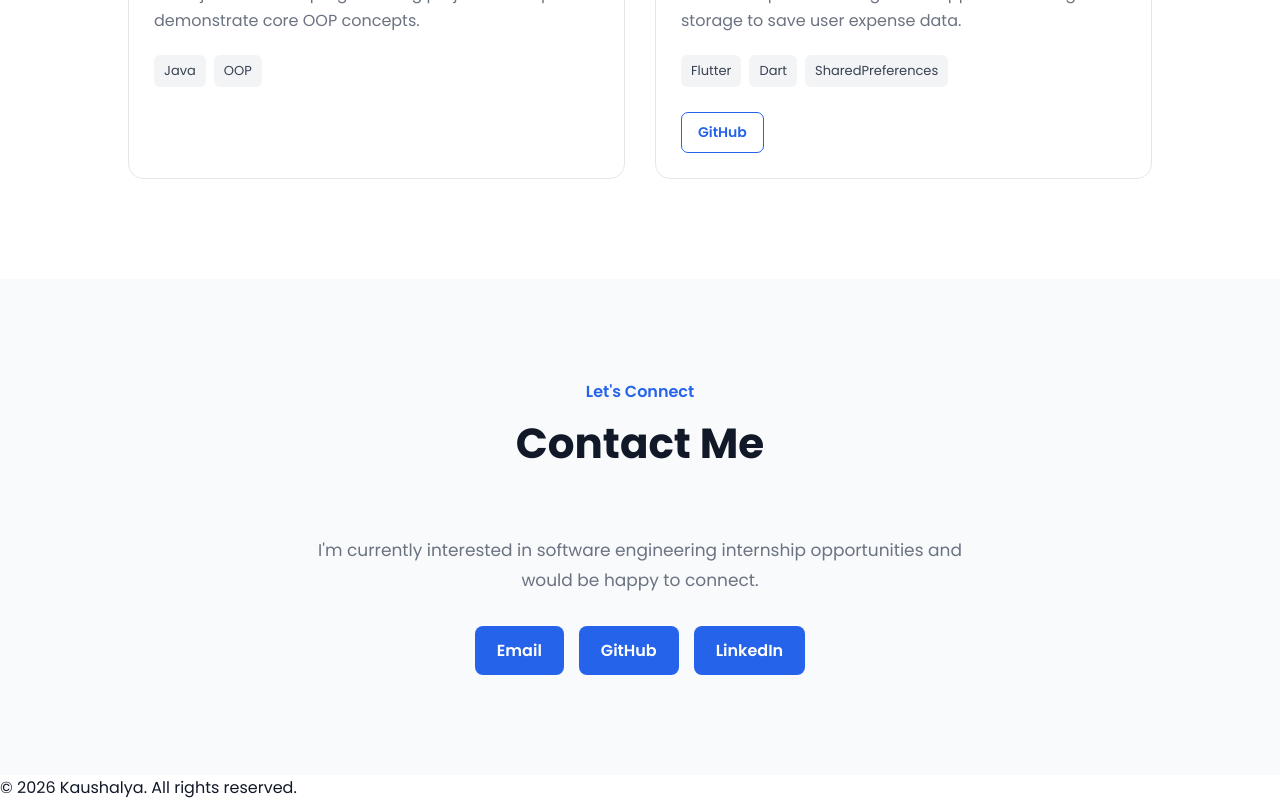
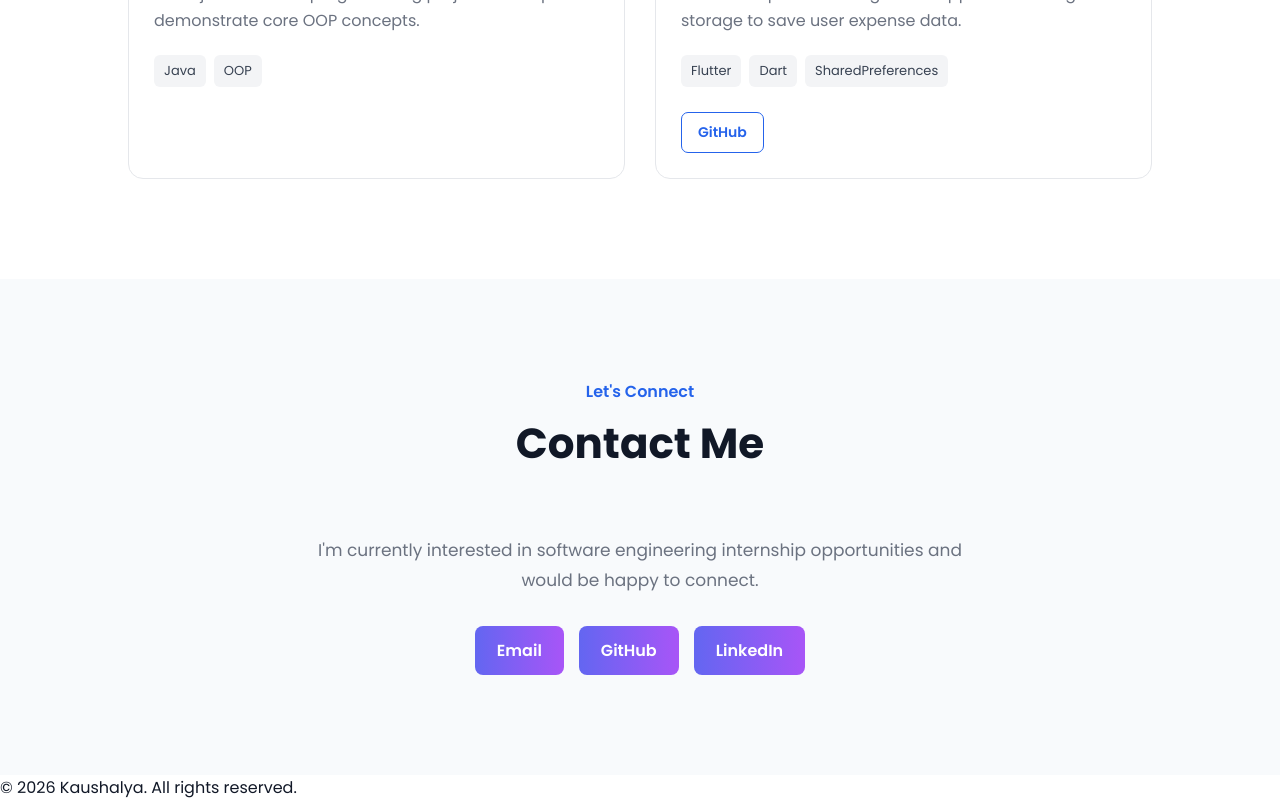
Before and after one commit to kaushalya722/kaushalya-portfolio, a React (Vite) app: page / in a window 1280 px wide. Shown: the part 3429-4229 px from the top of the page. Built offline with nearby package versions, Linux system fonts and the light colour scheme.

Commit message:
style contact section

```diff
--- a/src/App.css
+++ b/src/App.css
@@ -587,14 +587,22 @@
 
   border-radius: 8px;
 
-  background: #2563eb;
+  /* background: #2563eb; */
+  background: linear-gradient(
+    90deg,
+    #6366f1 0%,
+    #a855f7 100%
+  );
+  transition:
+    opacity 0.2s ease-in-out,
+    transform 0.2s ease-in-out;
   color: white;
 
   text-decoration: none;
 
   font-weight: 600;
 
-  transition: 0.3s;
+  /* transition: 0.3s; */
 }
 
 .contact-links a:hover {
```
